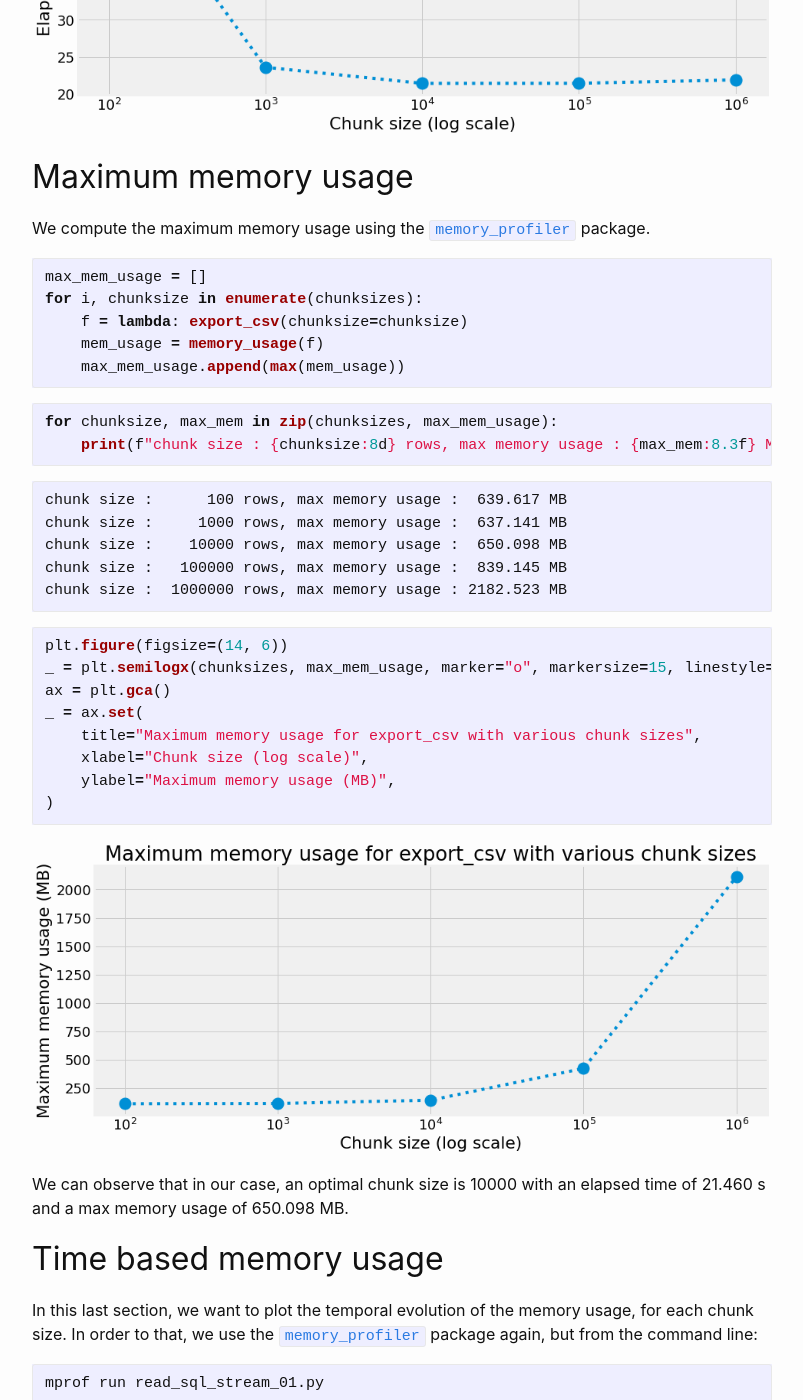
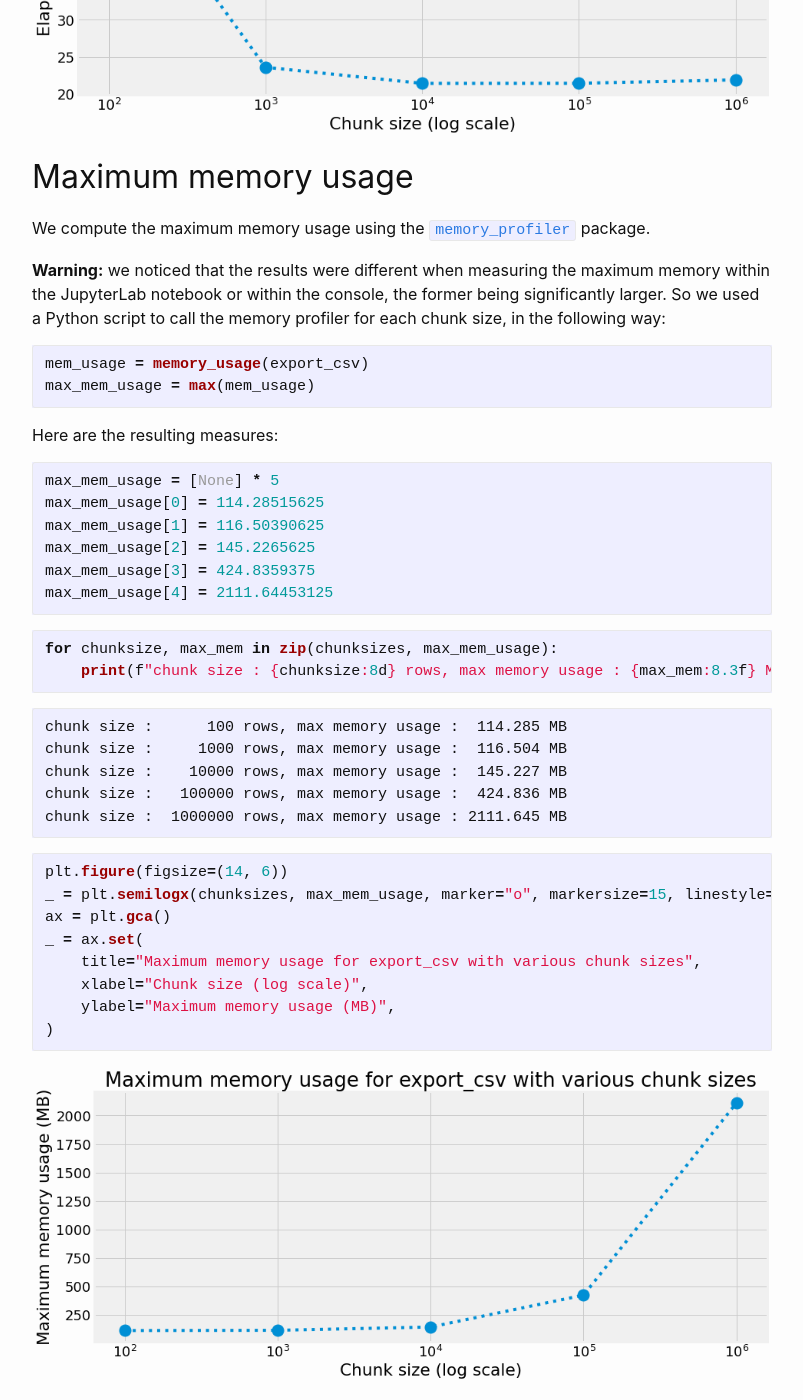
Before and after one commit to aetperf/aetperf.github.io, a Jekyll site: the page built from _posts/2022-05-16-Reading-a-SQL-table-by-chunks-with-Pandas.md, in a window 1280 px wide and 1400 px high, scrolled down 3958 px. Shown: the whole window, without its empty margins (238-1041 px from the left). Built offline with Jekyll 4.4.1, drawn with Linux system fonts in a browser that asks for light colours; comment, search, counter and statistics services are not loaded.

Commit message:
corrected version

````diff
--- a/_posts/2022-05-16-Reading-a-SQL-table-by-chunks-with-Pandas.md
+++ b/_posts/2022-05-16-Reading-a-SQL-table-by-chunks-with-Pandas.md
@@ -178,27 +178,33 @@ _ = ax.set(
 
 We compute the maximum memory usage using the [`memory_profiler`](https://github.com/pythonprofilers/memory_profiler) package.
 
+**Warning:** we noticed that the results were different when measuring the maximum memory within the JupyterLab notebook or within the console, the former being significantly larger. So we used a Python script to call the memory profiler for each chunk size, in the following way:
 
 ```python
-max_mem_usage = []
-for i, chunksize in enumerate(chunksizes):
-    f = lambda: export_csv(chunksize=chunksize)
-    mem_usage = memory_usage(f)
-    max_mem_usage.append(max(mem_usage))
+mem_usage = memory_usage(export_csv)
+max_mem_usage = max(mem_usage)
 ```
+Here are the resulting measures:
 
+```python
+max_mem_usage = [None] * 5
+max_mem_usage[0] = 114.28515625
+max_mem_usage[1] = 116.50390625
+max_mem_usage[2] = 145.2265625
+max_mem_usage[3] = 424.8359375
+max_mem_usage[4] = 2111.64453125
+```
 
 ```python
 for chunksize, max_mem in zip(chunksizes, max_mem_usage):
     print(f"chunk size : {chunksize:8d} rows, max memory usage : {max_mem:8.3f} MB")
 ```
 
-    chunk size :      100 rows, max memory usage :  639.617 MB
-    chunk size :     1000 rows, max memory usage :  637.141 MB
-    chunk size :    10000 rows, max memory usage :  650.098 MB
-    chunk size :   100000 rows, max memory usage :  839.145 MB
-    chunk size :  1000000 rows, max memory usage : 2182.523 MB
-
+    chunk size :      100 rows, max memory usage :  114.285 MB
+    chunk size :     1000 rows, max memory usage :  116.504 MB
+    chunk size :    10000 rows, max memory usage :  145.227 MB
+    chunk size :   100000 rows, max memory usage :  424.836 MB
+    chunk size :  1000000 rows, max memory usage : 2111.645 MB
 
 
 ```python
````
Also changed, not shown: _posts/WP_2022-05-16-Reading-a-SQL-table-by-chunks-with-Pandas.md (+18 -11 lines).
